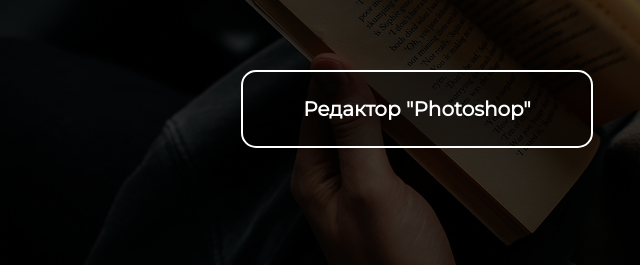
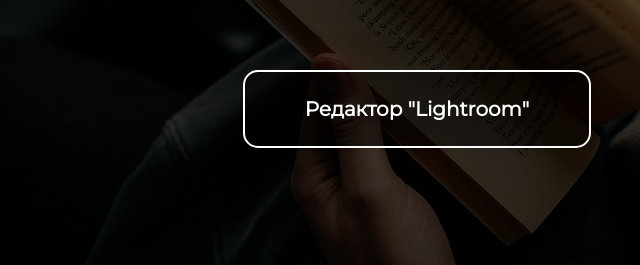
Before and after one commit to Foxcer228/New-search, a plain HTML site: page kategot_photo.html in a window 1280 px wide. Shown: the part 313-578 px from the top of the page, 223-863 px from the left. Drawn offline with Linux system fonts and the light colour scheme.

Commit message:
Update kategot_photo.html
Photoshop -> Lightroom

```diff
--- a/kategot_photo.html
+++ b/kategot_photo.html
@@ -17,7 +17,7 @@
                     <a href="photo_process.html">Фотографирование</a>
                 </div>
                 <div class="musik">
-                    <a href="obrabotka_photo.html">Редактор "Photoshop"</a>
+                    <a href="obrabotka_photo.html">Редактор "Lightroom"</a>
                 </div>
                 <!--                <div class="Photo">
                         <a href="">Фото</a>
```
